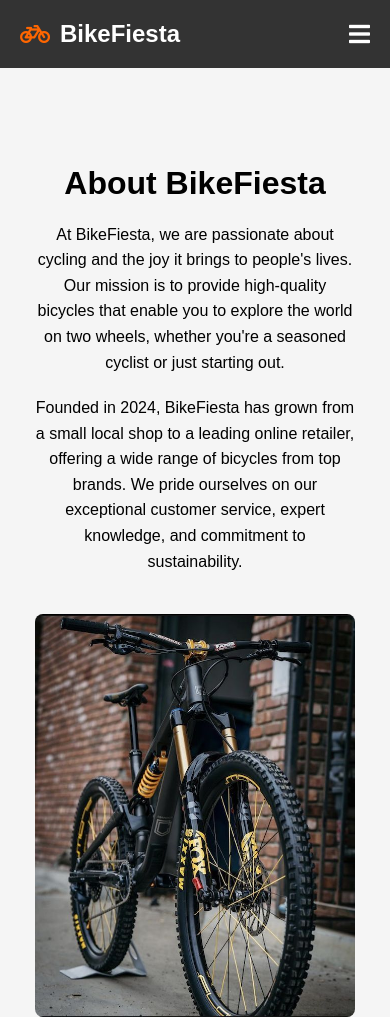
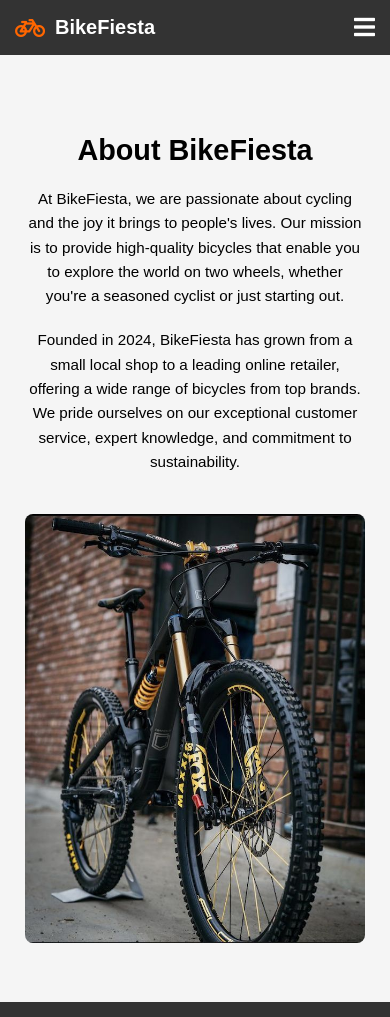
Before and after one commit to Paulah-linah/BikeFiesta, a website: page public/about.html in a window 390 px wide. Shown: the top 1017 px of the page. Drawn offline with Linux system fonts and the light colour scheme.

Commit message:
About page Changes

```diff
--- a/public/about.css
+++ b/public/about.css
@@ -131,6 +131,14 @@ footer {
 
 /* --- RESPONSIVE STYLES --- */
 @media (max-width: 768px) {
+    header {
+        padding: 15px;
+    }
+
+    .logo h1 {
+        font-size: 22px;
+    }
+
     /* Hide Desktop Nav, Show Hamburger */
     .nav-links ul {
         display: none;
@@ -186,6 +194,10 @@ footer {
         box-sizing: border-box;
     }
 
+    main {
+        padding: 15px;
+    }
+
     /* Responsive Content & Fonts */
     .about-section {
         flex-direction: column;
@@ -194,11 +206,11 @@ footer {
 
     .about-content, .about-image {
         flex-basis: 100%;
-        padding: 0 15px;
+        padding: 0 10px;
     }
 
     .about-content {
-        margin-top: 30px;
+        margin-top: 20px;
     }
 
     .about-content h2 {
@@ -209,3 +221,17 @@ footer {
         font-size: 1rem; /* Responsive Font */
     }
 }
+
+@media (max-width: 480px) {
+    .logo h1 {
+        font-size: 20px;
+    }
+
+    .about-content h2 {
+        font-size: 1.8rem;
+    }
+
+    .about-content p {
+        font-size: 0.95rem;
+    }
+}
```
